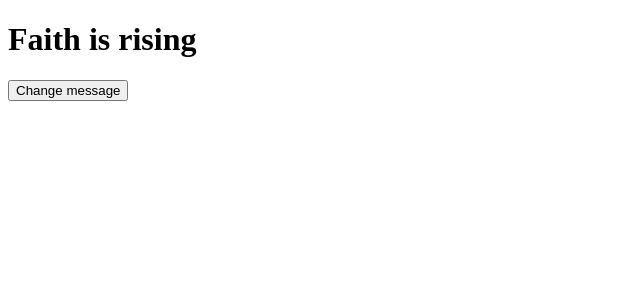
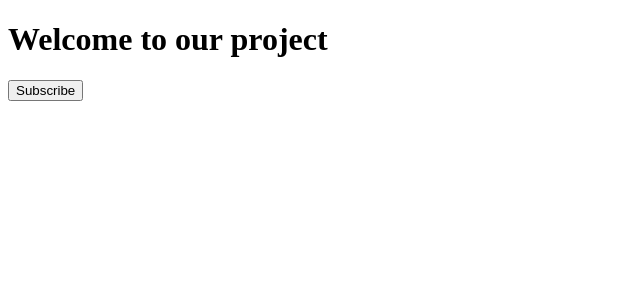
Before and after one commit to Optimus-ged/first_react_app, a React (Create React App) app: page / in a window 1280 px wide. Shown: the top 300 px of the page, without its empty margins (0-640 px from the left). Built offline with nearby package versions, Linux system fonts and the light colour scheme.

Commit message:
Repetition on how to use state in components

```diff
--- a/src/react_trainings/components/Message.js
+++ b/src/react_trainings/components/Message.js
@@ -4,13 +4,13 @@ class Message extends Component {
   constructor() {
     super();
     this.state = {
-      message: "Faith is rising",
+      message: "Welcome to our project",
     };
   }
 
-  changeMessage() {
+  changeMsg() {
     this.setState({
-      message: "Keep up the good work",
+      message: "Optimus is the best",
     });
   }
 
@@ -18,7 +18,7 @@ class Message extends Component {
     return (
       <>
         <h1>{this.state.message}</h1>
-        <button onClick={() => this.changeMessage()}>Change message</button>
+        <button onClick={() => this.changeMsg()}>Subscribe</button>
       </>
     );
   }
```
